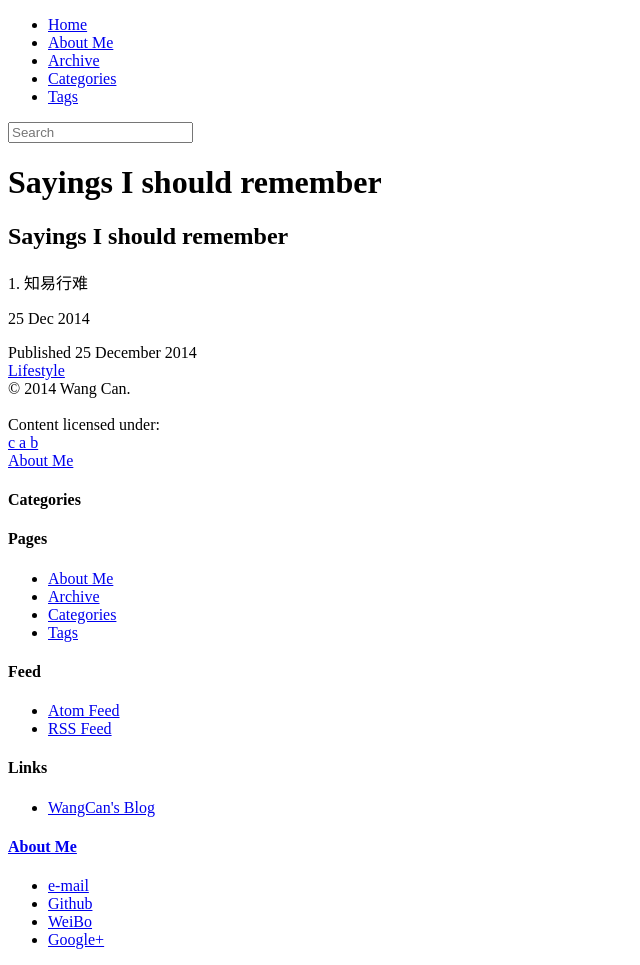
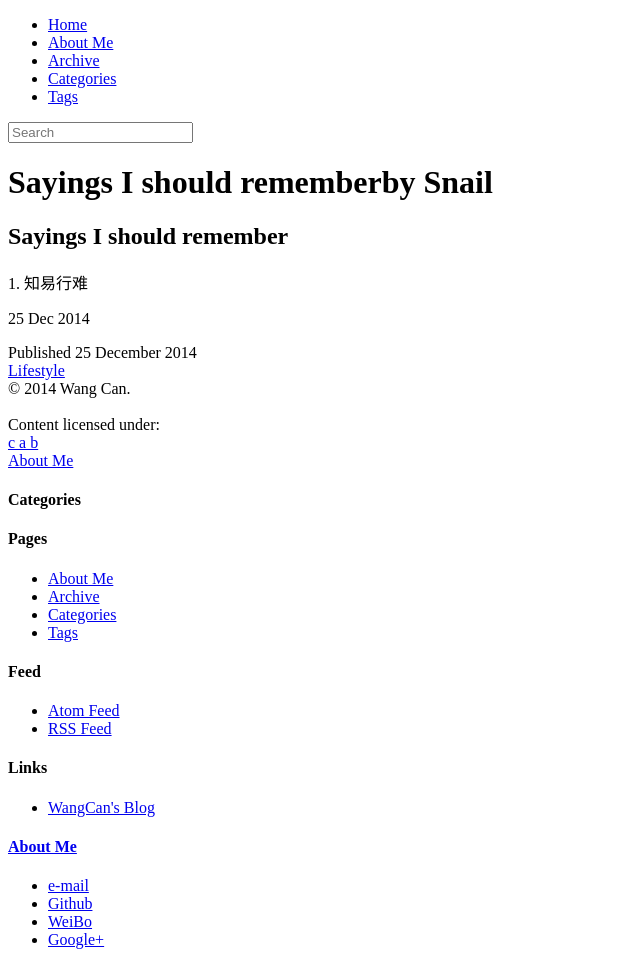
Before and after one commit to allen7wang/allen7wang.github.io, a Jekyll site: the page built from _posts/2014-12-25-sayings-I-should-remember.md, in a window 1280 px wide. Shown: the whole page, without its empty margins (0-640 px from the left). Built offline with Jekyll 4.4.1, drawn with Linux system fonts in a browser that asks for light colours; nearby versions of some CDN libraries; library files that are not in the unit come from our copies; comment, search, counter and statistics services are not loaded.

Commit message:
Add tagline format

```diff
--- a/_posts/2014-12-18-hello-world.html
+++ b/_posts/2014-12-18-hello-world.html
@@ -1,6 +1,9 @@
 ---
 layout: post
+category:
 title: Hello World
+tagline: by Snail
+tags:
 ---
 <h2>{{ page.title }} </h2>
 <p> Amazing start. </p>
--- a/_posts/2014-12-25-sayings-I-should-remember.md
+++ b/_posts/2014-12-25-sayings-I-should-remember.md
@@ -1,7 +1,7 @@
 ---
 layout: post
 title: Sayings I should remember
-description: Sayings touch me updates constantly.
+tagline: by Snail
 tags: [Lifestyle]
 ---
 <h2> {{ page.title }} </h2>
```
Also changed, not shown: _posts/2014-12-21-ubuntu-commands-note.md (+1 -0 lines), _posts/2014-12-21-useful-linux-command-line-apps.md (+1 -0 lines), _posts/2014-12-25-useful-ubuntu-indicators.md (+1 -0 lines).
